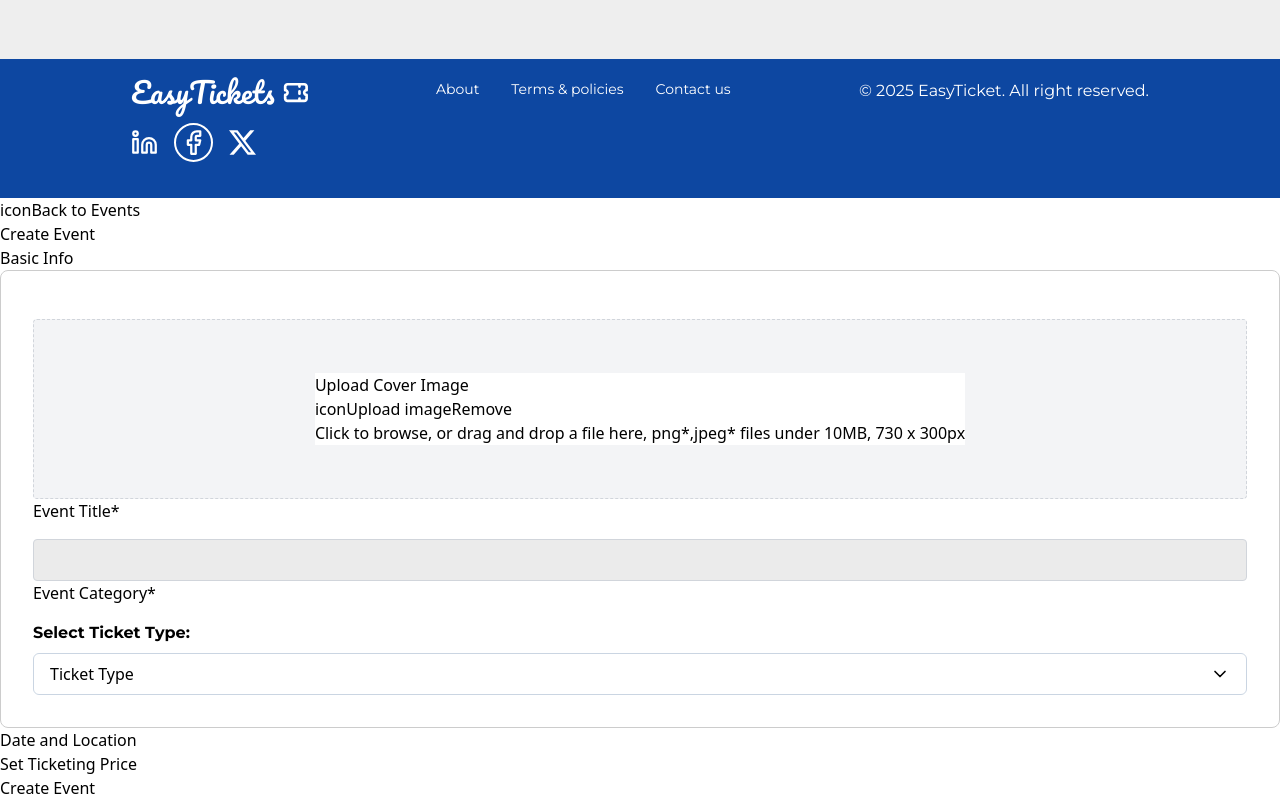
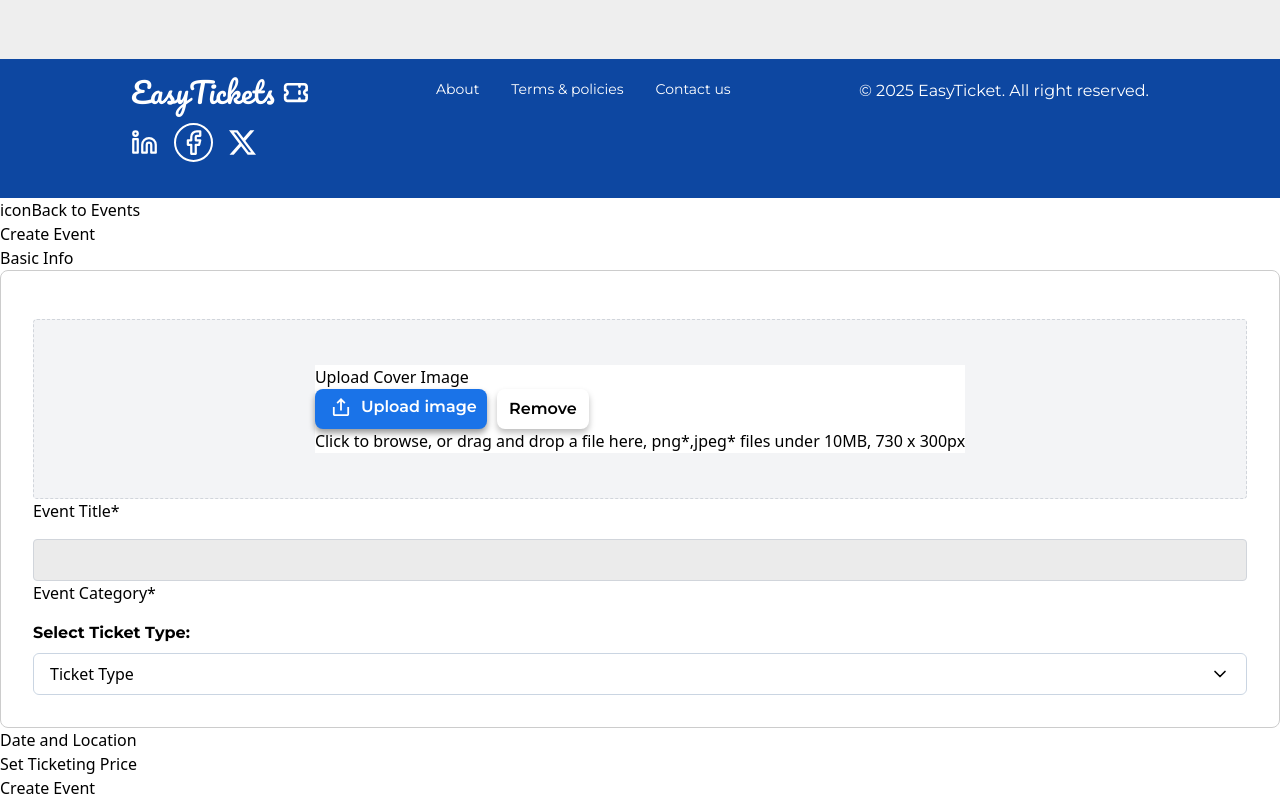
Before and after one commit to mafindijr/easy-ticketing-app, a React (Vite) app: page / in a window 1280 px wide. Shown: the part 2521-3321 px from the top of the page. Built offline with nearby package versions, Linux system fonts and the light colour scheme; grey boxes are pictures that could not be loaded.

Commit message:
working on the create event form

```diff
--- a/src/components/create-event.jsx
+++ b/src/components/create-event.jsx
@@ -93,17 +93,22 @@ export default function CreateEventForm() {
                         {/* Cover image preview holder */}
                         <div id="coverImage" className="relative mt-4 flex items-center justify-center w-full h-[180px] bg-gray-100 border border-dashed border-gray-300 rounded">
                             <div className='absolute bg-white'>
-                            <div>
+                                <div><h4>Upload Cover Image</h4></div>
 
-                                <div><h4>Upload Cover Image</h4></div>
+                            <div className="inline-flex gap-[10px]">
+
 
                                 <label
                                     type="button"
-                                    className='cursor-pointer'
+                                     className="w-[172px] h-[40px] leading-[100%] gap-[10px] bg-homeexplore text-[16px] font-montserrat font-semibold rounded-[8px] px-[8px] py-[12px] gap-2 cursor-pointer inline-flex items-center text-white"
+                                     style={{boxShadow: " 0px 4px 6px rgba(2, 2, 2, 0.40)"}}
                                     // onClick={() => fileInputRef.current && fileInputRef.current.click()}
                                 >
-                                    <span>icon</span>
-                                    <span>Upload image</span>
+                                    <svg className="ml-2 mb-1 font-bold" width="20" height="18" viewBox="0 0 18 20" fill="none" xmlns="http://www.w3.org/2000/svg">
+                                    <path d="M4 5L5.41 6.41L8 3.83V14H10V3.83L12.58 6.41L14 5L9 0M2 18V10H0V18C0 19.1 0.9 20 2 20H16C17.1 20 18 19.1 18 18V10H16V18H2Z" fill="white"/>
+                                    </svg>
+
+                                    <span className='w-[116px] h-[20px]'>Upload image</span>
                                     <input
                                     type="file"
                                     accept="image/png, image/jpeg"
@@ -113,7 +118,11 @@ export default function CreateEventForm() {
                                 />
                                 </label>
 
-                                 <Button type="button" onClick={handleRemoveImage}>Remove</Button>
+                                 <Button
+                                 type="button"
+                                 className="w-[92px] h-[40px] leading-[100%] cursor-pointer text-[16px] text-[#000000] font-montserrat font-semibold rounded-[8px] px-[8px] py-[12px]"
+                                 style={{boxShadow: " 0px 4px 6px rgba(2, 2, 2, 0.25)"}}
+                                 onClick={handleRemoveImage}>Remove</Button>
                             </div>
 
                             <div>
```
